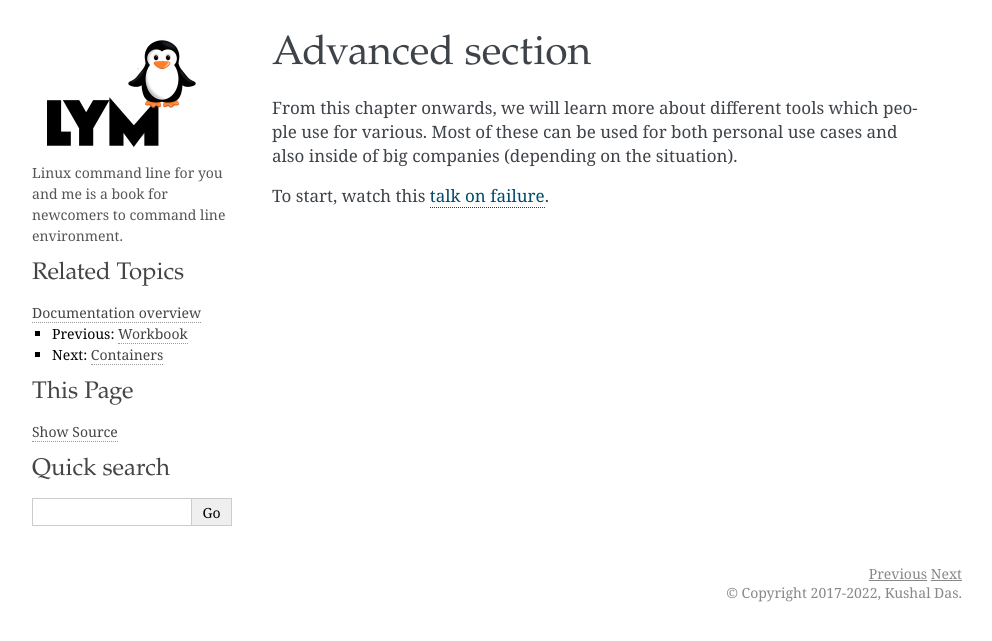
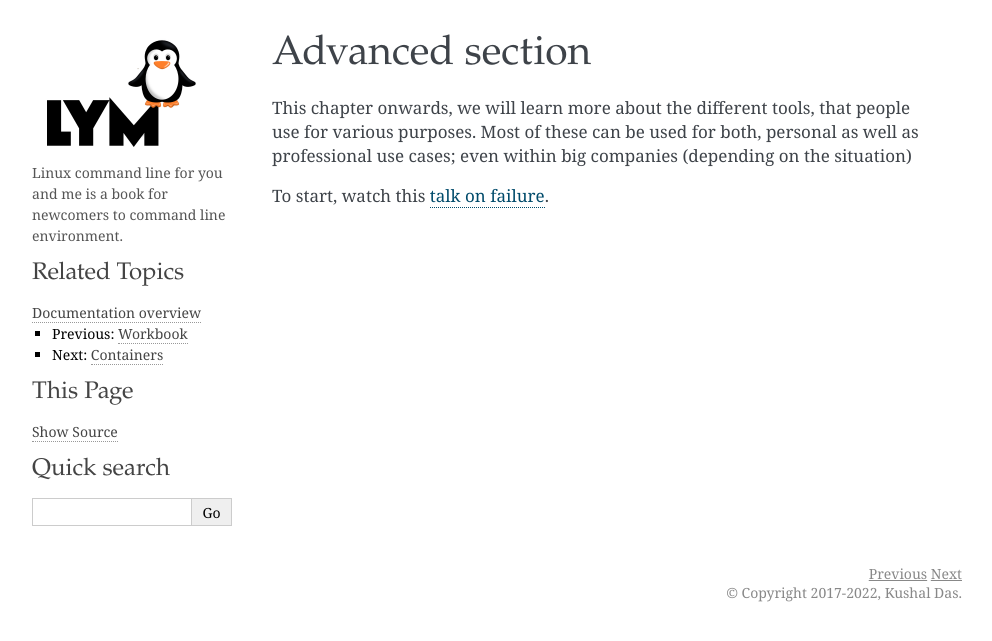
Before and after one commit to kushaldas/lym, a Sphinx documentation site: the page built from docs/advancedsection.rst, in a window 1280 px wide. Shown: the top 641 px of the page, without its empty margins (148-1140 px from the left). Built offline with Sphinx 7.4.7, drawn with Linux system fonts in a browser that asks for light colours; a script that is not in the unit is left out.

Commit message:
Update advancedsection.rst (#65)
* Update advancedsection.rst

cleaned up a line

* Update advancedsection.rst

* Update advancedsection.rst

```diff
--- a/docs/advancedsection.rst
+++ b/docs/advancedsection.rst
@@ -1,9 +1,10 @@
 Advanced section
 ================
 
-From this chapter onwards, we will learn more about different tools which
-people use for various. Most of these can be used for both personal use cases
-and also inside of big companies (depending on the situation).
+This chapter onwards, we will learn more about the different tools,
+that people use for various purposes.
+Most of these can be used for both, personal as well as professional use cases;
+even within big companies (depending on the situation)
 
 
 To start, watch this `talk on failure <https://www.youtube.com/watch?v=i-YDWx4jLoY>`_.
```
